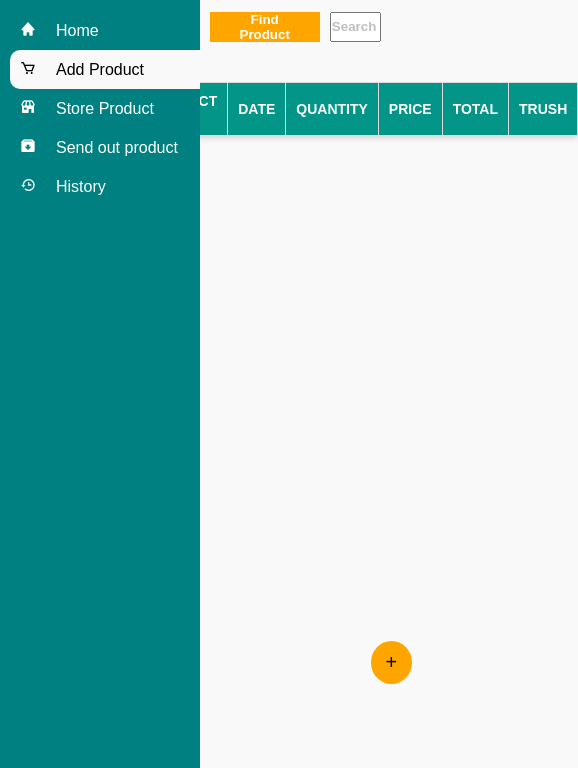
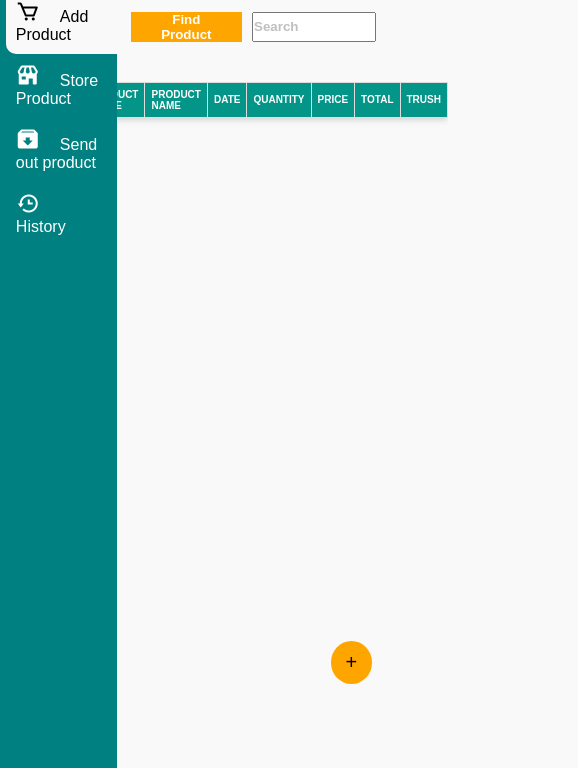
Before and after one commit to samounsuon/inventory-app, a plain HTML site: page page/product.html in a window 390 px wide. Shown: the part 76-844 px from the top of the page, 578 px wide, since content can reach past the window. Drawn offline with nearby package versions, Linux system fonts and the light colour scheme; some packages are replaced by stand-ins of ours; a script that the page names is missing.

Commit message:
responsive

```diff
--- a/css/product.css
+++ b/css/product.css
@@ -553,9 +553,45 @@ td img {
   #upload-filde{
     border: none;
   }
-@media (max-width: 428px) {
-  .cardProductStore{
-    padding: 0px 100px;
+  @media(max-width:428px) {
+    #sidebar{
+      width: 30%;
+    }
+    #title-app{
+      display: none;
+    }
+    #main-content {
+      margin-left: 30%;
+    }
+    table{
+      width: 50%;
+    }
+    th, td {
+      padding: 6px;
+      font-size: 10px;
+    }
+    #formModalProduct{
+      width: 70%;
+    }
+    i{
+      display: none;
+    }
+    .h2{
+      font-size: 16px;
+    }
+    #btn-create{
+      margin-left: -40px;
+    }
   }
 
-}
+  @media(max-width:768px){
+    #formModalProduct{
+      width: 60%;
+    }
+    #btn-create{
+      margin-left: -40px;
+    }
+    i{
+      font-size: 24px;
+    }
+  }
```
